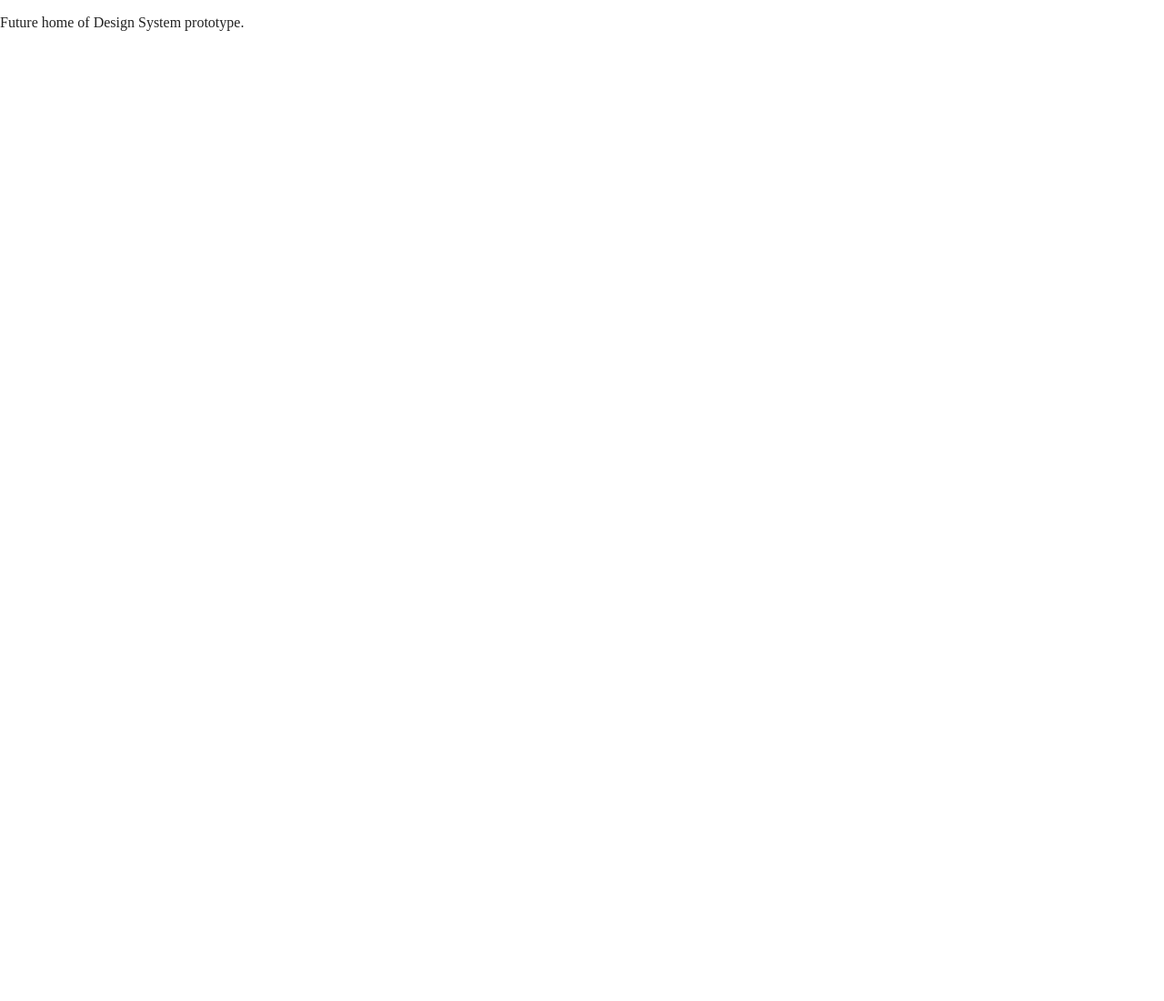
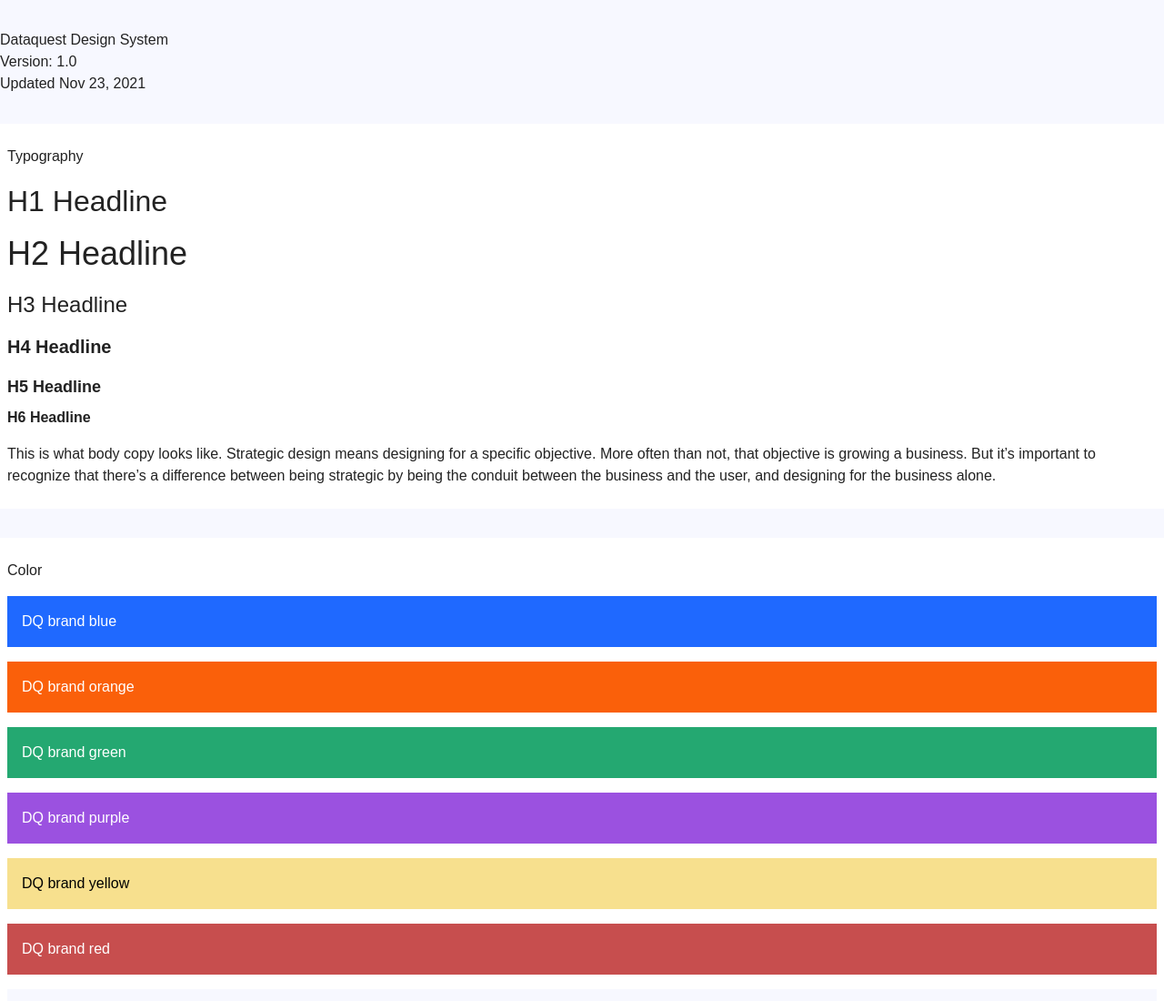
Before and after one commit to vanecgs/pcdd-0315-p21, a website built with Parcel: page index.html in a window 1280 px wide. Shown: the top 1100 px of the page at 91% size. Before the commit the page ends 800 px from the top, so only its background shows below. Built offline with nearby package versions, Linux system fonts and the light colour scheme; a web font is replaced by a local one.

Commit message:
Design system phase one

```diff
--- /dev/null
+++ b/css/design-system.css
@@ -0,0 +1,147 @@
+html {
+  background-color: #F7F8FF;
+  font-size: 16px;
+  color: #232A3D;
+}
+
+h1 {
+  font-size: 3.75rem;
+  font-weight: 400;
+  line-height: 1;
+  margin: 0 0 1.25rem;
+}
+
+h2 {
+  font-size: 2.25rem;
+  font-weight: 400;
+  line-height: 2.5rem;
+  margin: 0 0 1.25rem;
+}
+
+h3 {
+  font-size: 1.5rem;
+  font-weight: 400;
+  line-height: 2rem;
+  margin: 0 0 1rem;
+}
+
+h4 {
+  font-size: 1.25rem;
+  font-weight: 700;
+  line-height: 1.75rem;
+  margin: 0 0 1rem;
+}
+
+h5 {
+  font-size: 1.125rem;
+  font-weight: 700;
+  line-height: 1.75rem;
+  margin: 0 0 0.5rem;
+}
+
+h6 {
+  font-size: 1rem;
+  font-weight: 700;
+  line-height: 1.5rem;
+  margin: 0;
+}
+
+p {
+  font-size: 1rem;
+  line-height: 1.5rem;
+}
+
+.main {
+  font-family: "source-sans-pro", sans-serif;
+  margin: 2rem auto;
+  max-width: 1280px;
+}
+
+.header {
+  margin-bottom: 2rem;
+}
+
+.header p {
+  margin: 0;
+}
+
+.section {
+  background-color: #fff;
+  margin-bottom: 2rem;
+  padding: 0.5rem;
+}
+
+.section-title {
+  margin-bottom: 1rem;
+}
+
+.color-block {
+  padding: 1rem;
+}
+
+.color-brand-blue {
+  background-color: #1F69FF;
+  color: #fff;
+}
+
+.color-brand-orange {
+  background-color: #FA600A;
+  color: #fff;
+}
+
+.color-brand-green {
+  background-color: #24A871;
+  color: #fff;
+}
+
+.color-brand-purple {
+  background-color: #9B51E0;
+  color: #fff;
+}
+
+.color-brand-yellow {
+  background-color: #F7E08E;
+  color: #000;
+}
+
+.color-brand-red {
+  background-color: #C74E4E;
+  color: #fff;
+}
+
+.color-neutral-gray-100 {
+  background-color: #F7F8FF;
+  color: #000;
+}
+.color-neutral-gray-200 {
+  background-color: #D9DEE5;
+  color: #000;
+}
+.color-neutral-gray-300 {
+  background-color: #BAC4D1;
+  color: #000;
+}
+.color-neutral-gray-400 {
+  background-color: #7D8FA8;
+  color: #000;
+}
+.color-neutral-gray-500 {
+  background-color: #586885;
+  color: #fff;
+}
+.color-neutral-gray-600 {
+  background-color: #3F4C64;
+  color: #fff;
+}
+.color-neutral-gray-700 {
+  background-color: #30384E;
+  color: #fff;
+}
+.color-neutral-gray-800 {
+  background-color: #232A3D;
+  color: #fff;
+}
+.color-neutral-gray-900 {
+  background-color: #141926;
+  color: #fff;
+}
--- a/index.html
+++ b/index.html
@@ -3,7 +3,7 @@
 
 <head>
   <meta charset="utf-8">
-  <title></title>
+  <title>Dataquest Design System</title>
   <meta name="description" content="">
   <meta name="viewport" content="width=device-width, initial-scale=1">
 
@@ -16,8 +16,10 @@
   <link rel="apple-touch-icon" href="icon.png">
   <!-- Place favicon.ico in the root directory -->
 
+  <link rel="stylesheet" href="https://use.typekit.net/opm7nxa.css">
   <link rel="stylesheet" href="css/normalize.css">
   <link rel="stylesheet" href="css/main.css">
+  <link rel="stylesheet" href="css/design-system.css">
 
   <meta name="theme-color" content="#fafafa">
 </head>
@@ -25,7 +27,41 @@
 <body>
 
   <!-- Add your site or application content here -->
-  <p>Future home of Design System prototype.</p>
+  <div class="main">
+    <header class="header">
+      <p>Dataquest Design System</p>
+      <p>Version: 1.0</p>
+      <p>Updated Nov 23, 2021</p>
+    </header>
+    <section class="section">
+      <p class="section-title">Typography</p>
+      <h1>H1 Headline</h1>
+      <h2>H2 Headline</h2>
+      <h3>H3 Headline</h3>
+      <h4>H4 Headline</h4>
+      <h5>H5 Headline</h5>
+      <h6>H6 Headline</h6>
+      <p>This is what body copy looks like. Strategic design means designing for a specific objective. More often than not, that objective is growing a business. But it’s important to recognize that there’s a difference between being strategic by being the conduit between the business and the user, and designing for the business alone.</p>
+    </section>
+    <section class="section">
+      <p class="section-title">Color</p>
+      <p class="color-block color-brand-blue">DQ brand blue</p>
+      <p class="color-block color-brand-orange">DQ brand orange</p>
+      <p class="color-block color-brand-green">DQ brand green</p>
+      <p class="color-block color-brand-purple">DQ brand purple</p>
+      <p class="color-block color-brand-yellow">DQ brand yellow</p>
+      <p class="color-block color-brand-red">DQ brand red</p>
+      <p class="color-block color-neutral-gray-100">DQ neutral 100</p>
+      <p class="color-block color-neutral-gray-200">DQ neutral 200</p>
+      <p class="color-block color-neutral-gray-300">DQ neutral 300</p>
+      <p class="color-block color-neutral-gray-400">DQ neutral 400</p>
+      <p class="color-block color-neutral-gray-500">DQ neutral 500</p>
+      <p class="color-block color-neutral-gray-600">DQ neutral 600</p>
+      <p class="color-block color-neutral-gray-700">DQ neutral 700</p>
+      <p class="color-block color-neutral-gray-800">DQ neutral 800</p>
+      <p class="color-block color-neutral-gray-900">DQ neutral 900</p>
+    </section>
+  </div>
   <script src="js/vendor/modernizr-3.11.2.min.js"></script>
   <script src="js/plugins.js"></script>
   <script src="js/main.js"></script>
```
